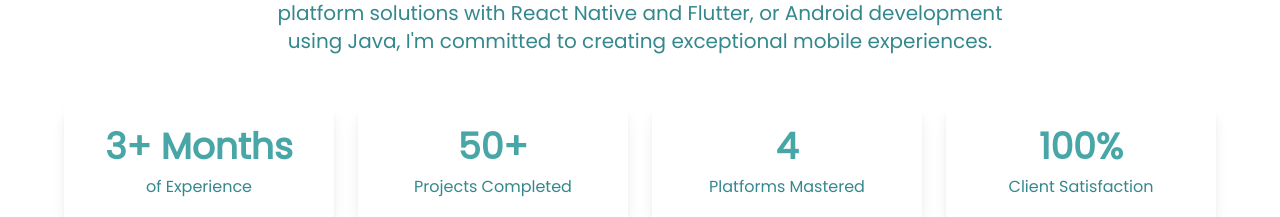
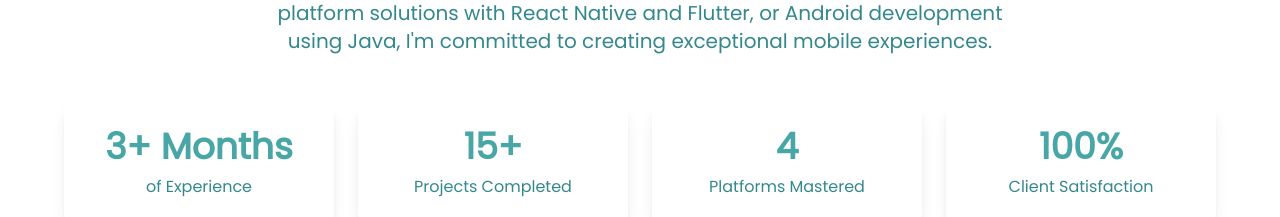
Before and after one commit to varun-ambulgekar/Varun-Portofolio, a React (Vite) app: page / in a window 1280 px wide. Shown: the part 1301-1518 px from the top of the page. Built offline with nearby package versions, Linux system fonts and the light colour scheme; a web font is replaced by a local one.

Commit message:
Update About.jsx

```diff
--- a/src/components/About.jsx
+++ b/src/components/About.jsx
@@ -40,7 +40,7 @@ const About = () => {
         >
           {[
             { number: '3+ Months', text: 'of Experience' },
-            { number: '50+', text: 'Projects Completed' },
+            { number: '15+', text: 'Projects Completed' },
             { number: '4', text: 'Platforms Mastered' },
             { number: '100%', text: 'Client Satisfaction' },
           ].map((stat, index) => (
```
